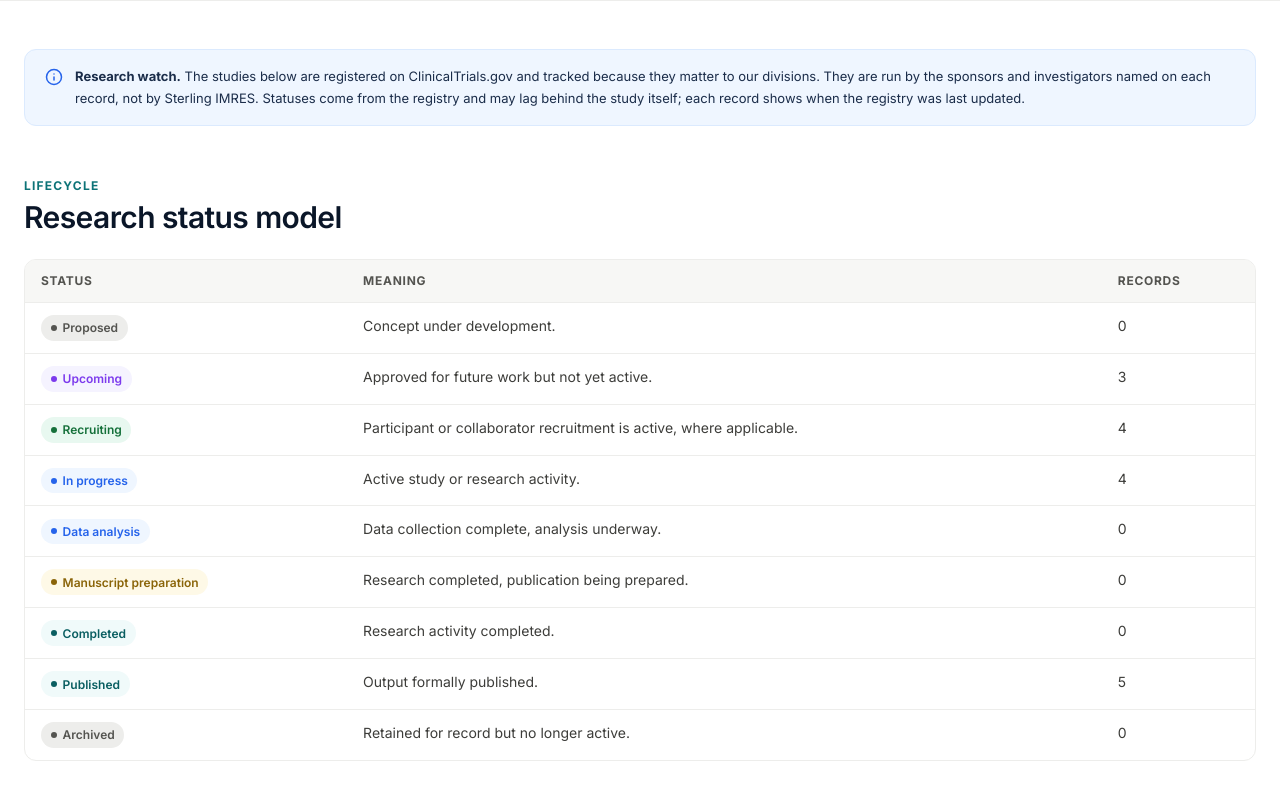
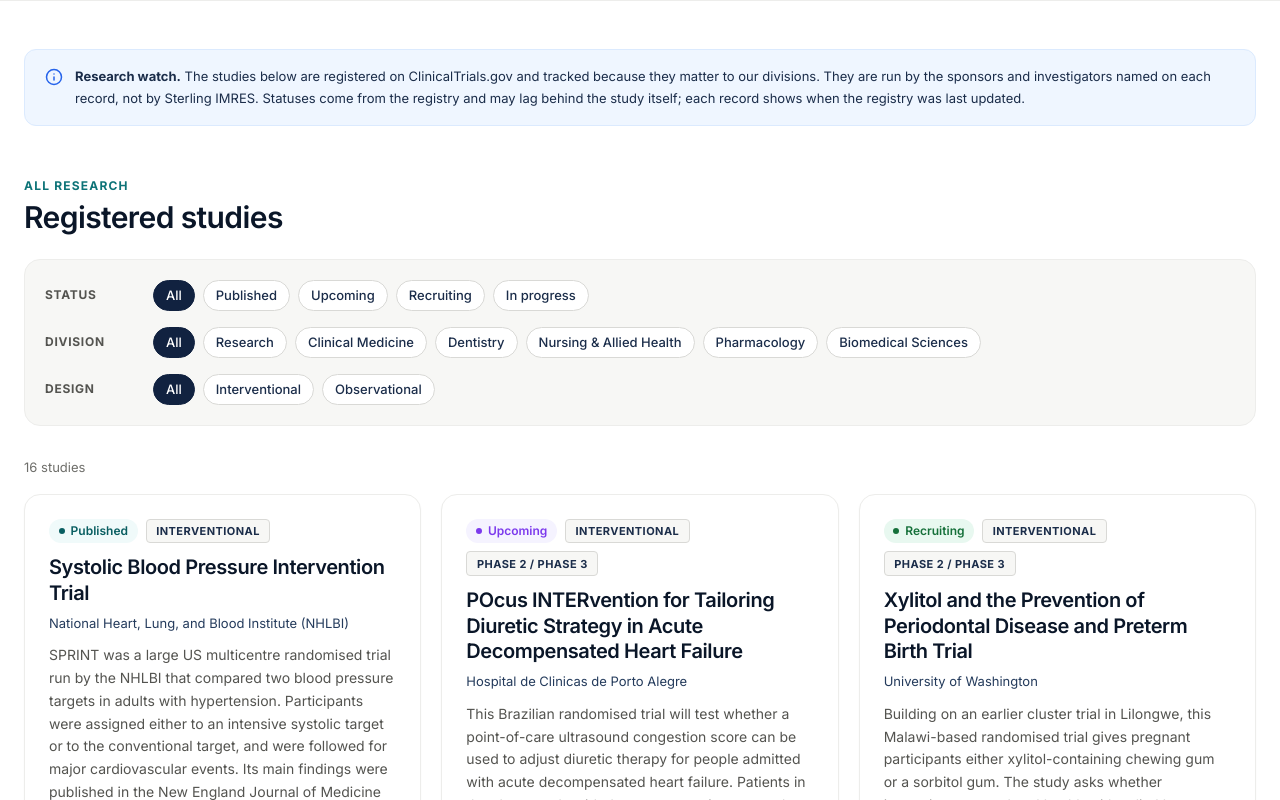
Before and after one commit to tifedon/medlab, a Next.js app: page /research in a window 1280 px wide. Shown: the part 560-1360 px from the top of the page. Built offline with nearby package versions, Linux system fonts and the light colour scheme; no server answers.

Commit message:
content: remove research status model section

```diff
--- a/src/app/research/page.tsx
+++ b/src/app/research/page.tsx
@@ -7,7 +7,7 @@ import StatusBadge from '@/components/StatusBadge';
 import Notice from '@/components/Notice';
 import ResearchListing from '@/components/ResearchListing';
 import { param } from '@/components/FilterBar';
-import { completedStatuses, currentStatuses, getResearchByStatuses, researchRecords, researchStatusModel, upcomingStatuses } from '@/lib/research';
+import { completedStatuses, currentStatuses, getResearchByStatuses, researchRecords, upcomingStatuses } from '@/lib/research';
 import ui from '@/components/ui.module.css';
 
 export const metadata: Metadata = {
@@ -45,23 +45,7 @@ export default async function ResearchPage({ searchParams }: { searchParams: Pro
           <strong>Research watch.</strong> The studies below are registered on ClinicalTrials.gov and tracked because they matter to our divisions. They are run by the sponsors and investigators named on each record, not by Sterling IMRES. Statuses come from the registry and may lag behind the study itself; each record shows when the registry was last updated.
         </Notice>
       </Section>
-      <Section>
-        <SectionHeader kicker="Lifecycle" title="Research status model" />
-        <div className={ui.tableWrap}>
-          <table className={ui.table}>
-            <thead><tr><th scope="col">Status</th><th scope="col">Meaning</th><th scope="col">Records</th></tr></thead>
-            <tbody>
-              {researchStatusModel.map(s => (
-                <tr key={s.status}>
-                  <td><StatusBadge status={s.status} label={s.label} /></td>
-                  <td>{s.meaning}</td>
-                  <td>{researchRecords.filter(r => r.status === s.status).length}</td>
-                </tr>
-              ))}
-            </tbody>
-          </table>
-        </div>
-      </Section>
+
       <Section last>
         <SectionHeader kicker="All research" title="Registered studies" />
         <ResearchListing records={researchRecords} basePath="/research" current={current} />
```
